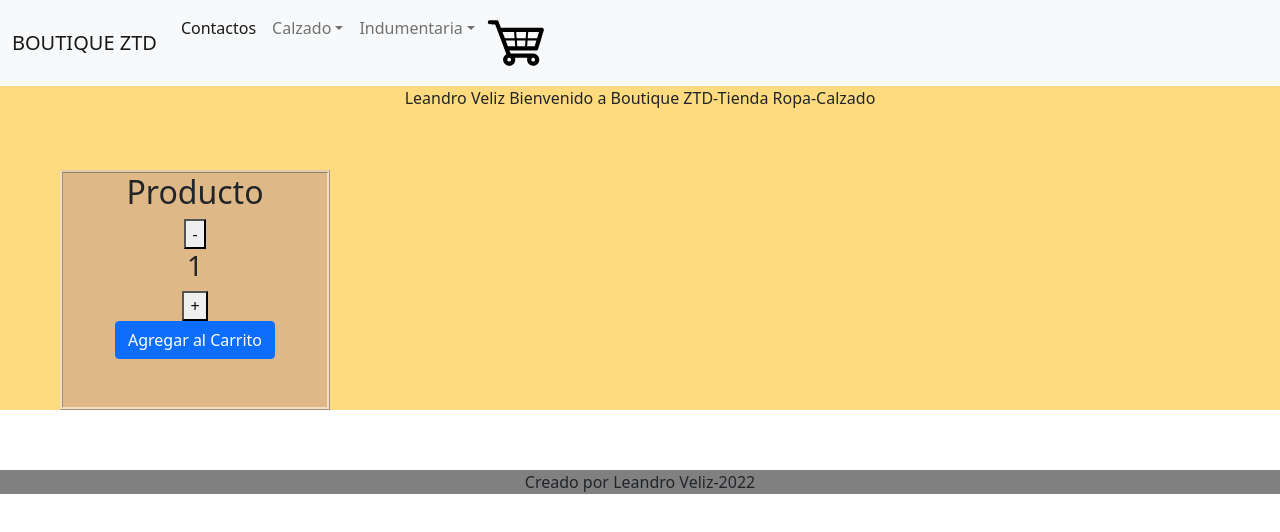
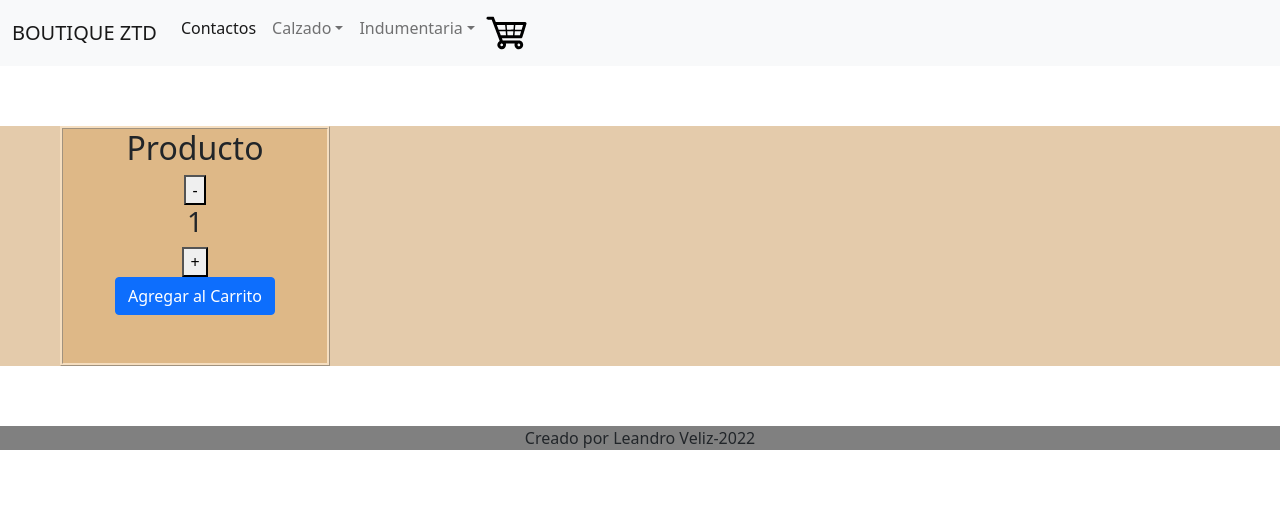
Before and after one commit to leandroveliz/BoutiqueZtd-Veliz, a React (Create React App) app: page / in a window 1280 px wide. Shown: the top 532 px of the page. Built offline with nearby package versions, Linux system fonts and the light colour scheme.

Commit message:
Se agregan modificaciones app.css

```diff
--- a/src/App.css
+++ b/src/App.css
@@ -38,8 +38,8 @@
 }
 
 .tamanioCarrito{
-  width: 70px;
-  height: 70px;
+  width: 50px;
+  height: 50px;
 }
 
 
@@ -48,11 +48,11 @@ footer{
 }
 
 .color-body{
-  background-color: #ffdb7f;
+  background-color: rgb(228, 203, 171);
 }
 
 .tamanioProducto{
-  border-top: ridge rgb(228, 203, 171) ;
+  border-top: ridge rgb(245, 222, 192) ;
   border-right: ridge rgb(245, 222, 192) ;
   border-left: ridge rgb(245, 222, 192) ;
   border-bottom: ridge rgb(245, 222, 192) ;
--- a/src/App.js
+++ b/src/App.js
@@ -2,14 +2,10 @@ import React from 'react';
 import './App.css';
 import 'bootstrap/dist/css/bootstrap.min.css';
 import Navbar from './components/navbar';
-import ClassComponent from './components/itemListContainerClass';
-import Funcional from './components/itemListContainerFuncional'
+import Funcional from './components/itemListContainer'
 
 
-const personaClass = {
-  nombre: 'Leandro',
-  apellido: 'Veliz'
-}
+
 const stock=10;
 const initial=1;
 const onAdd = (contador) => {
@@ -24,9 +20,7 @@ function App() {
         <Navbar />
       </header>
       <body class="color-body">
-      <div>
-      <ClassComponent nombre={personaClass.nombre} apellido={personaClass.apellido}/>
-      </div>
+
       <div>
       <Funcional stock={stock} initial={initial} onAdd={onAdd}/>
       </div>
--- a/src/components/itemListContainerClass.js
+++ /dev/null
@@ -1,21 +0,0 @@
-import React, { Component } from 'react';
-
-class ClassComponent extends Component{
-    constructor (props){
-        super(props);
-
-    }
-
-
-    render(){
-    return(
-        <div>
-            <p>{this.props.nombre} { this.props.apellido} Bienvenido a Boutique ZTD-Tienda Ropa-Calzado </p>
-        </div>
-
-
-    );
-    }
-}
-
-export default ClassComponent;
```
Also changed, not shown: src/components/itemListContainer.js (renamed from src/components/itemListContainerFuncional.js), src/components/navbar.js (indentation only).
